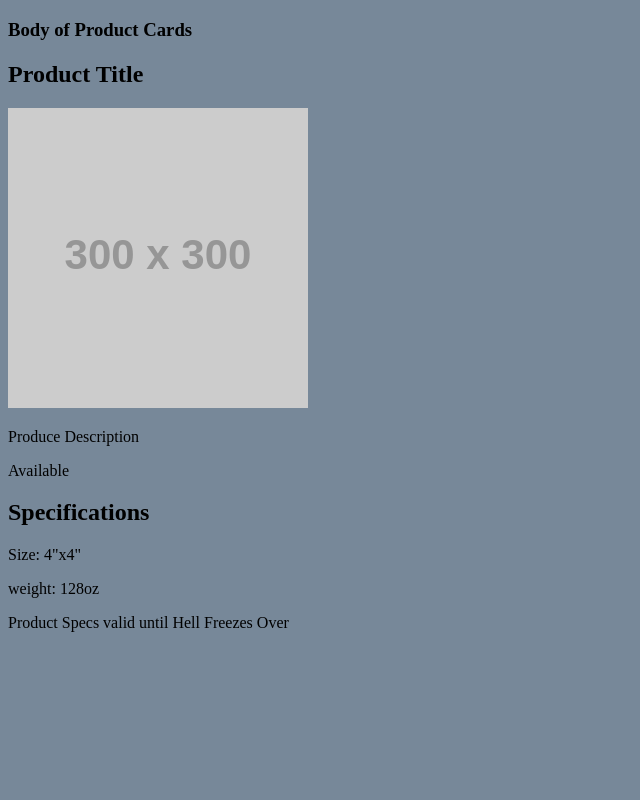
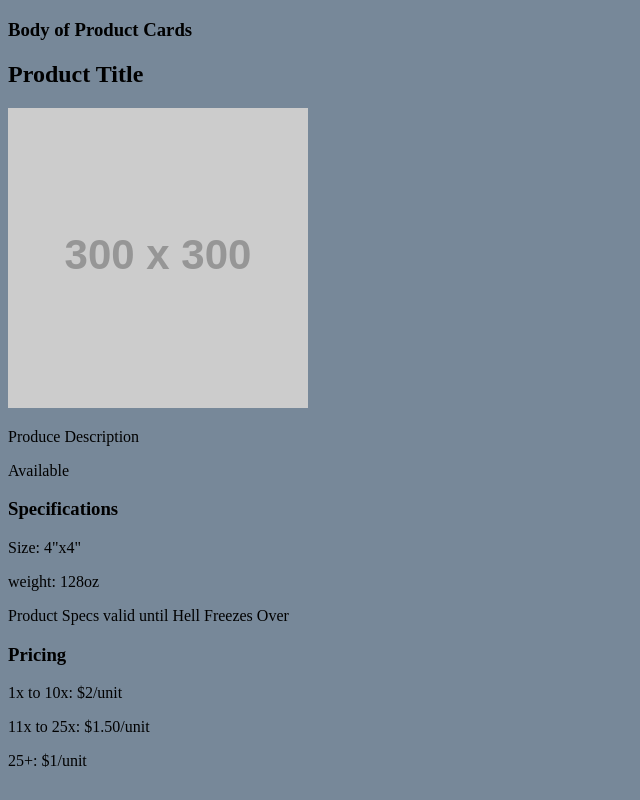
Before and after one commit to tilleraj/product-cards, a plain HTML site: page index.html in a window 1280 px wide. Shown: the whole page, without its empty margins (0-640 px from the left). Drawn offline with Linux system fonts and the light colour scheme; placeholder pictures from the web are drawn by us.

Commit message:
added section3 (pricing)

```diff
--- a/index.html
+++ b/index.html
@@ -23,7 +23,7 @@
                 </div>
             </div>
             <div class="section section2">
-                <h2>Specifications</h2>
+                <h3>Specifications</h3>
                 <div class="size">
                     <p>Size: 4"x4"</p>
                 </div>
@@ -32,6 +32,18 @@
                 </div>
                 <footer>Product Specs valid until Hell Freezes Over</footer>
             </div>
+            <div class="section section3">
+                <h3>Pricing</h3>
+                <div class="q1Price">
+                    <p>1x to 10x: $2/unit</p>
+                </div>
+                <div class="q2Price">
+                    <p>11x to 25x: $1.50/unit</p>
+                </div>
+                <div class="q3Price">
+                    <p>25+: $1/unit</p>
+                </div>
+            </div>
         </div>
     </div>
 </body>
```
